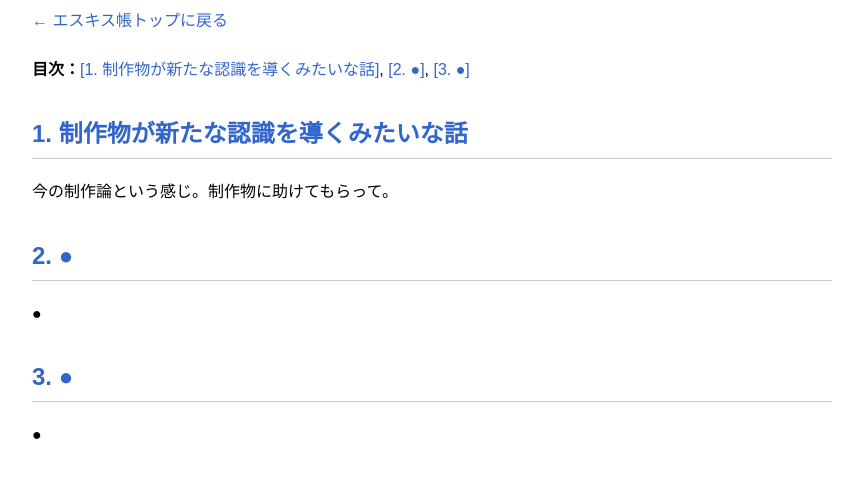
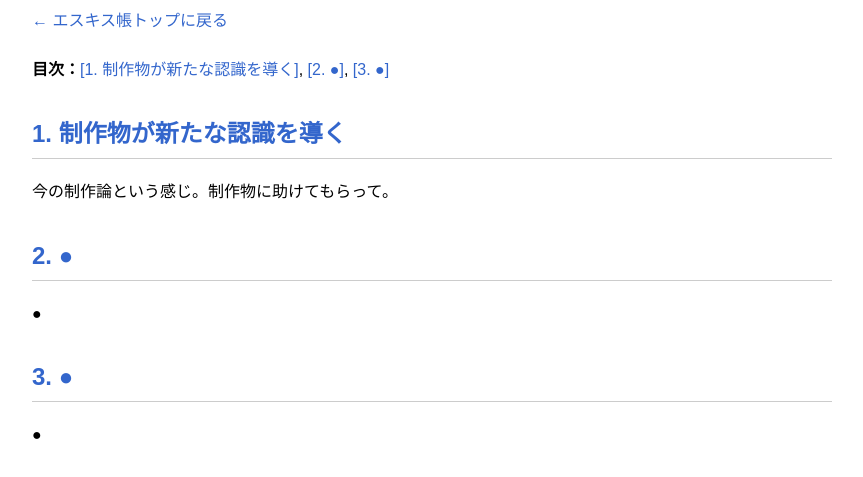
Before and after one commit to murakamiaki/esquisse, a plain HTML site: page themes.html in a window 1280 px wide. Shown: the part 97-574 px from the top of the page, without its empty margins (0-863 px from the left). Drawn offline with Linux system fonts and the light colour scheme.

Commit message:
Update themes.html

```diff
--- a/themes.html
+++ b/themes.html
@@ -22,7 +22,7 @@
 <div id="toc"><strong>目次：</strong></div>
 
 <!-- テーマサンプル -->
-<h2><a href="themes/themes01.html">制作物が新たな認識を導くみたいな話</a></h2>
+<h2><a href="themes/themes01.html">制作物が新たな認識を導く</a></h2>
 <p>今の制作論という感じ。制作物に助けてもらって。</p>
 
 <h2><a href="themes/themes02.html">●</a></h2>
```
